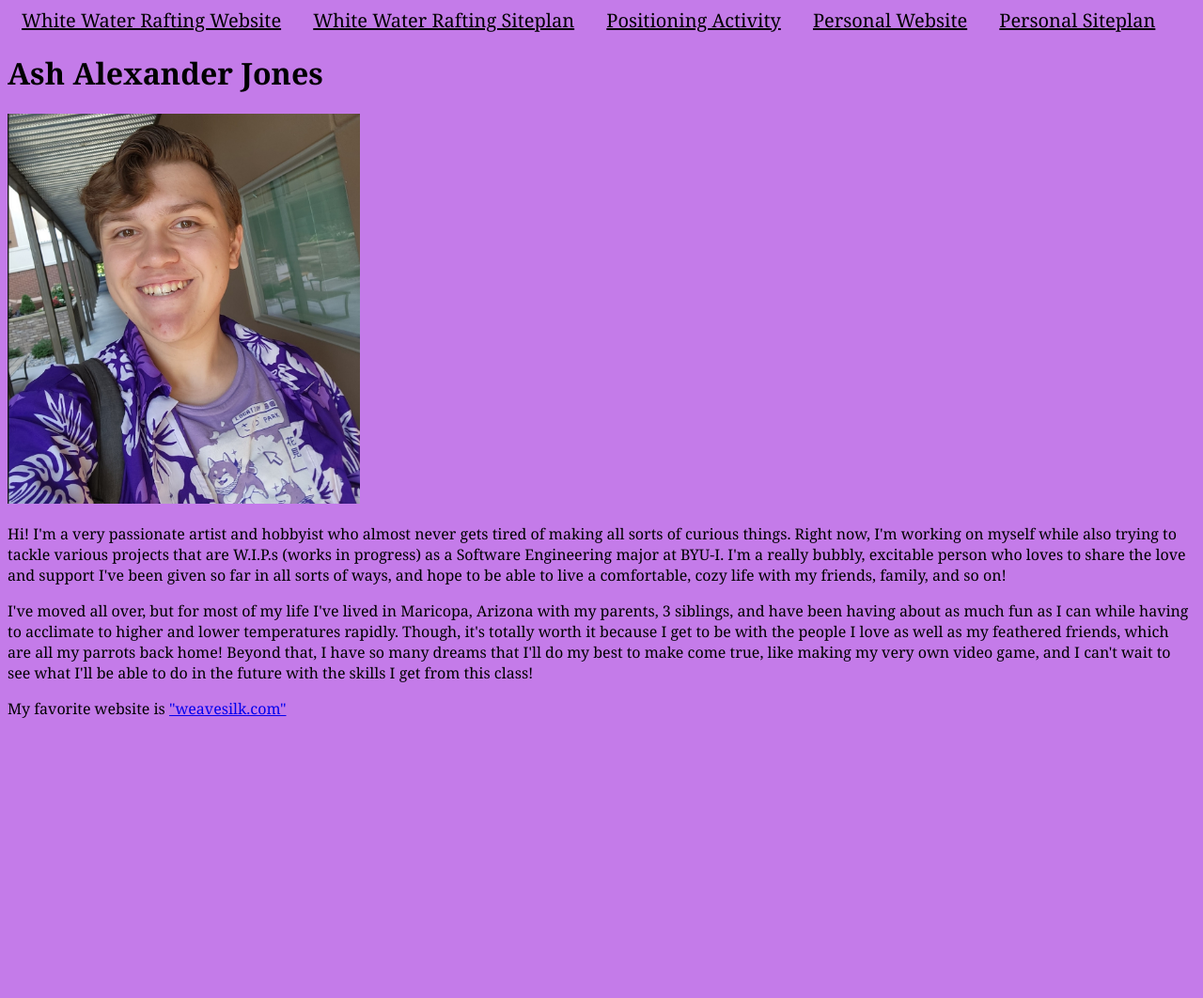
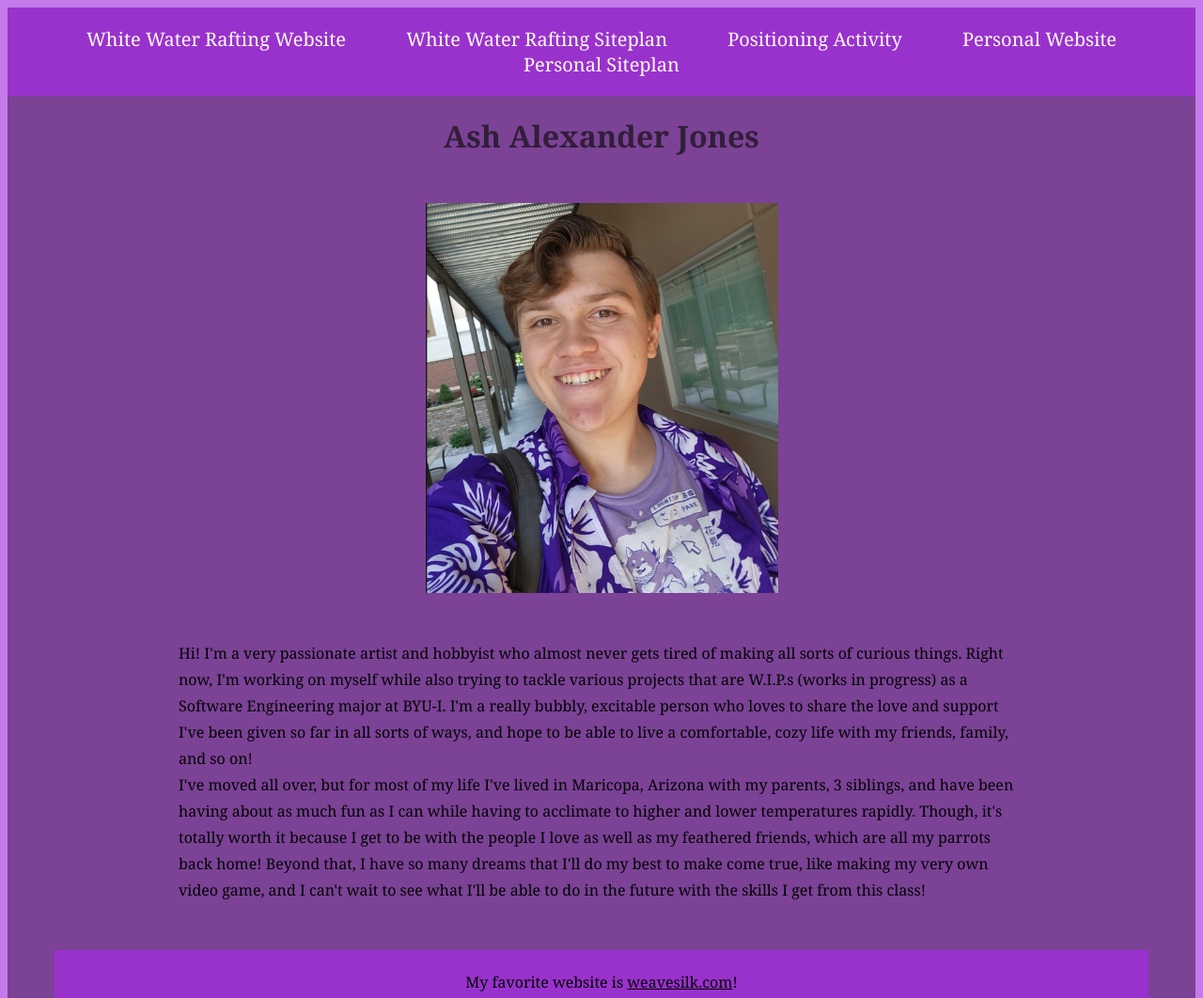
Before and after one commit to GhostyBroski/wdd130, a plain HTML site: page index.html in a window 1280 px wide. Shown: the top 1062 px of the page at 94% size. Before the commit the page ends 800 px from the top, so only its background shows below. Drawn offline with Linux system fonts and the light colour scheme.

Commit message:
We were shown a lot of ways to edit the css and index in class!

```diff
--- a/index.html
+++ b/index.html
@@ -4,10 +4,10 @@
         <meta charset="UTF-8">
         <meta name="viewport" content="width=device-width, initial-scale=1.0">
         <title>WDD130 | Home</title>
-        <link href="styles.css"
-        rel="stylesheet">
+        <link href="styles.css" rel="stylesheet">
     </head>
     <body>
+        <div id="content">
             <header>
                 <nav id="primary">
                     <a href="wwr/index.html">White Water Rafting Website</a>
@@ -19,14 +19,16 @@
             </header>
             <main>
                 <h1 id="main-topic">Ash Alexander Jones</h1>
+                <div>
                     <img width="375x" length="400px" src="images/violettt.jpg" alt="Image of me">
-            <p class="bigger">
+                </div id="img-box">
+                <p>
                     Hi! I'm a very passionate artist and hobbyist who almost never gets tired of making all sorts of curious things. Right now, I'm working
                     on myself while also trying to tackle various projects that are W.I.P.s (works in progress) as a Software Engineering major at BYU-I.
                     I'm a really bubbly, excitable person who loves to share the love and support I've been given so far in all sorts of ways, and hope to
                     be able to live a comfortable, cozy life with my friends, family, and so on!
                 </p>
-            <p class="bigger">
+                <p>
                     I've moved all over, but for most of my life I've lived in Maricopa, Arizona with my parents, 3 siblings, and have been having about as much fun
                     as I can while having to acclimate to higher and lower temperatures rapidly. Though, it's totally worth it because I get to be with the people I
                     love as well as my feathered friends, which are all my parrots back home! Beyond that, I have so many dreams that I'll do my best to make come true,
@@ -35,9 +37,9 @@
             </main>
             <footer>
                 <p>
-                My favorite website is <a href="weavesilk.com"> "weavesilk.com"</a>
+                    My favorite website is <a target="_blank" href="http://www.weavesilk.com"> weavesilk.com</a>!
                 </p>
             </footer>
-
+        </div>
     </body>
 </html>
--- a/styles.css
+++ b/styles.css
@@ -1,14 +1,58 @@
 body {
     background-color: rgba(177, 79, 226, 0.748);
     font-family: Georgia, 'Times New Roman', Times, serif;
+}
+
+#content{
+    max-width: 1400px;
+    background-color: rgba(113, 59, 139, 0.877);
+    margin: 0 auto;
+}
+nav, footer{
+    background-color: darkorchid;
+    padding: 20px;
+    color: black;
+    text-align: center;
 }
 
 nav a{
     padding: 15px;
     color: black;
     font-size: 20px;
+    text-decoration: none;
+    color: snow;
+    margin: 15px;
+}
+
+nav a:hover{
+    background-color: azure;
+    color: slateblue;
+}
+
+h1{
+    text-align: center;
+}
+
+#main-topic{
+    color: rgba(19, 17, 19, 0.718)
 }
 
 img{
     width: 375px;
+    display: block;
+    margin: 50px auto;
 }
+p {
+    padding: 0 30px;
+    line-height: 1.75em;
+    width: 900px;
+    margin: 0 auto;
+}
+
+footer {
+    margin: 50px;
+}
+
+footer a{
+    color: black
+}
```
Lines whose indentation alone changed are shown as unchanged.
